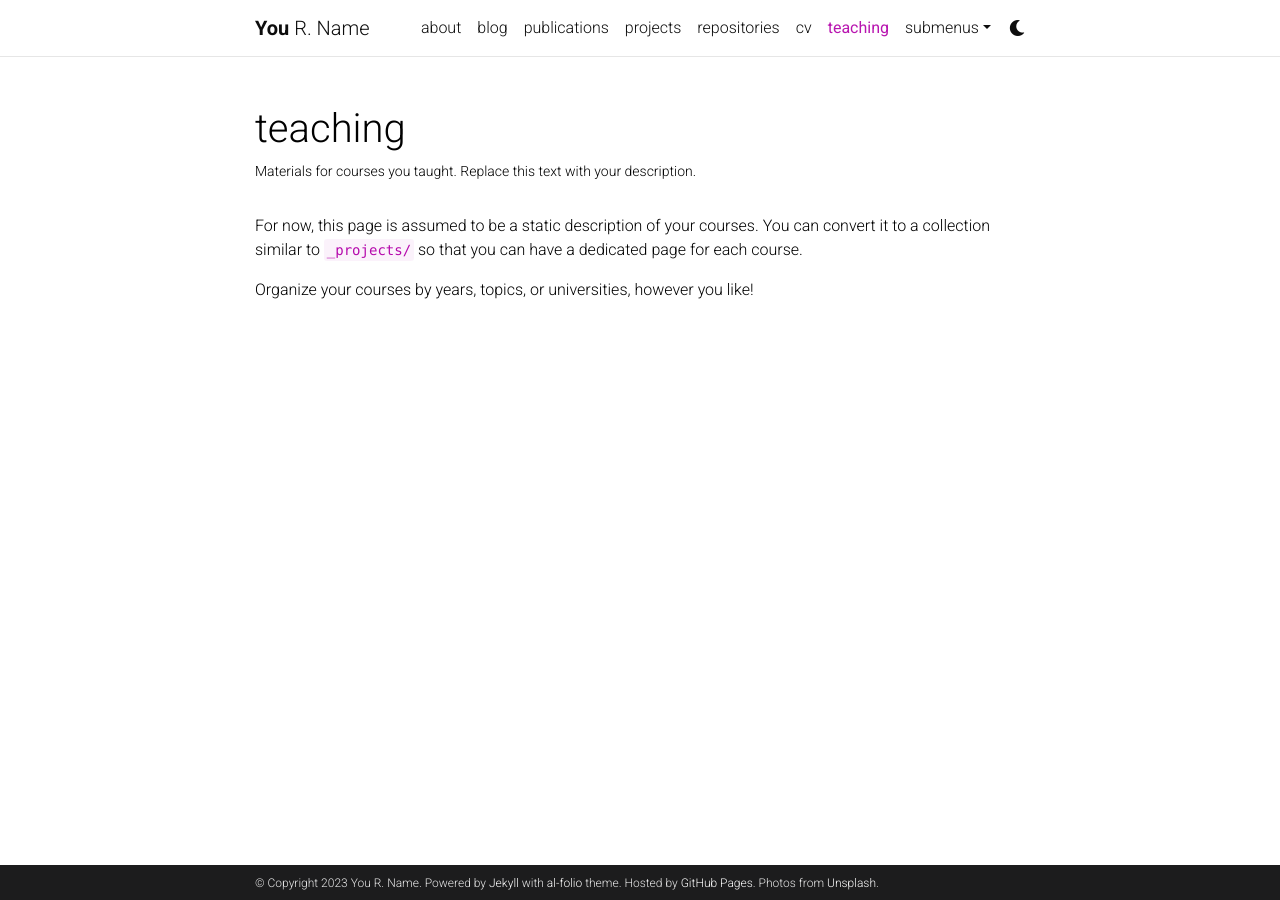
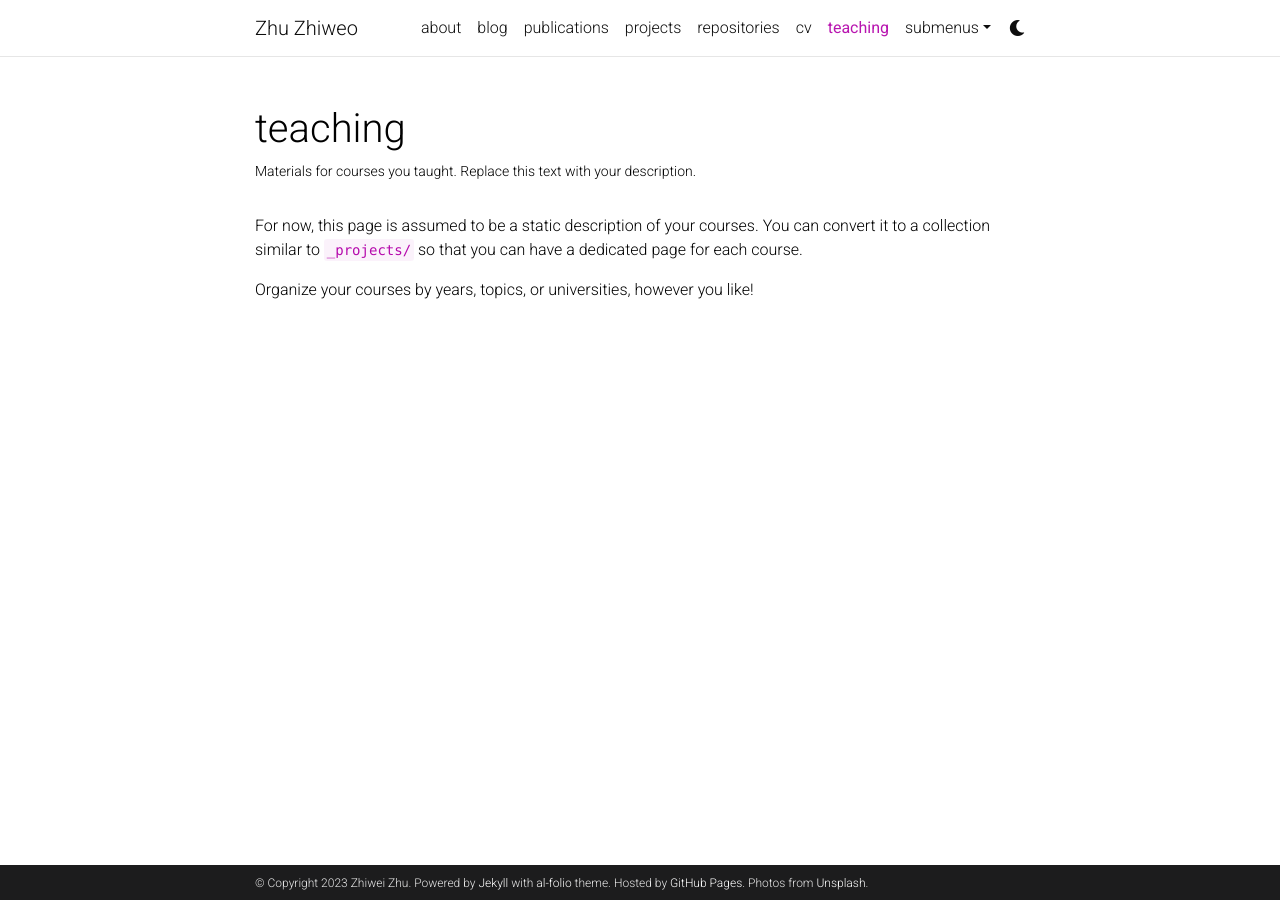
Before and after one commit to Fightzzw/zhuzhiwei, a Jekyll site: the page built from _pages/teaching.md, in a window 1280 px wide. Built offline with Jekyll 4.4.1, drawn with Linux system fonts in a browser that asks for light colours; comment, search, counter and statistics services are not loaded; a style sheet for code colours, icons or effects is not loaded.

Commit message:
Update _config.yml

```diff
--- a/_config.yml
+++ b/_config.yml
@@ -2,11 +2,11 @@
 # Site settings
 # -----------------------------------------------------------------------------
 
-title: blank # the website title (if blank, full name will be used instead)
-first_name: You
-middle_name: R.
-last_name: Name
-email: you@example.com
+title: Zhu Zhiweo # the website title (if blank, full name will be used instead)
+first_name: Zhiwei
+middle_name:
+last_name: Zhu
+email: zhuzhiwei21@zju.edu.cn
 description: > # the ">" symbol means to ignore newlines until "footer_text:"
   A simple, whitespace theme for academics. Based on [*folio](https://github.com/bogoli/-folio) design.
 footer_text: >
@@ -18,8 +18,8 @@
 lang: en # the language of your site (for example: en, fr, cn, ru, etc.)
 icon: ⚛️  # the emoji used as the favicon (alternatively, provide image name in /assets/img/)
 
-url: https://alshedivat.github.io # the base hostname & protocol for your site
-baseurl: /al-folio # the subpath of your site, e.g. /blog/
+url: https://zhuzhiwei.github.io # the base hostname & protocol for your site
+baseurl: /blog/ # the subpath of your site, e.g. /blog/
 last_updated: false # set to true if you want to display last updated in the footer
 impressum_path:  # set to path to include impressum link in the footer, use the same path as permalink in a page, helps to conform with EU GDPR
 
```
